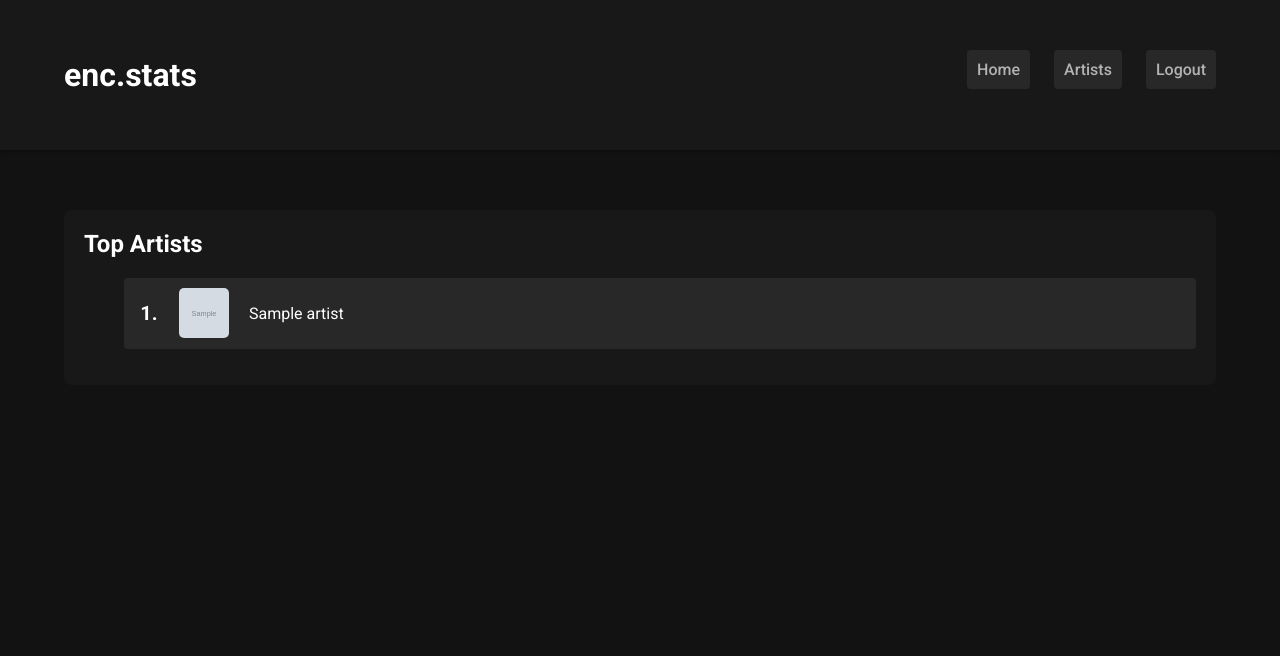
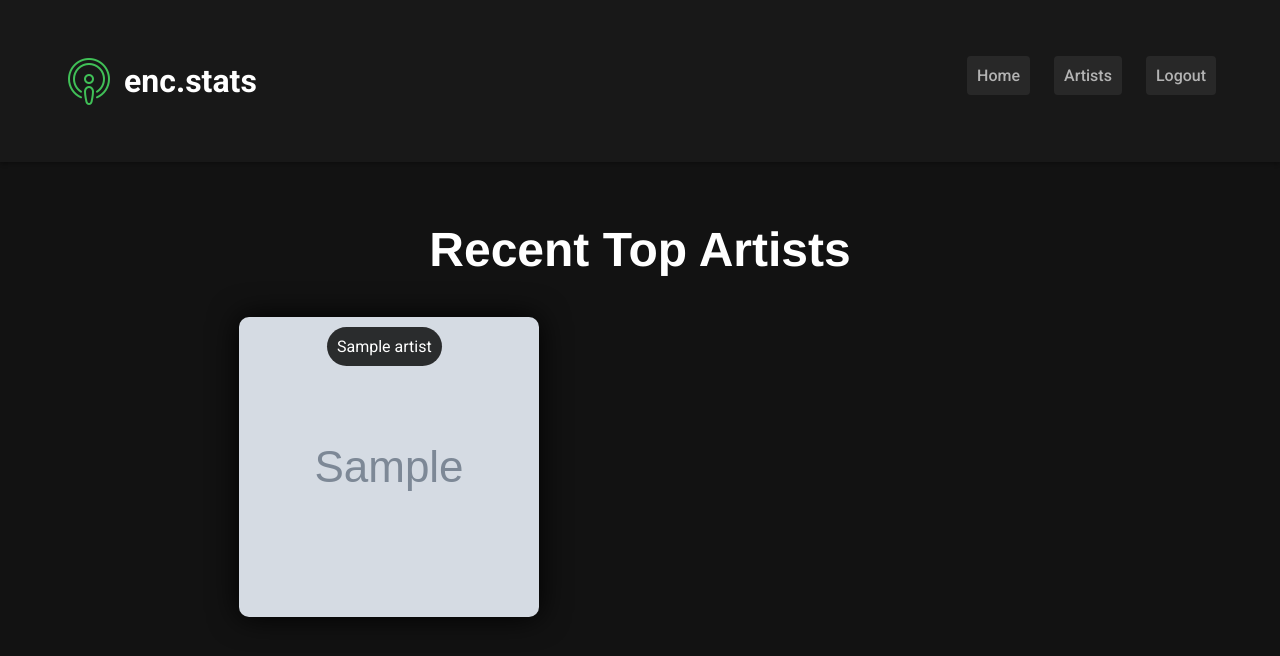
Before and after one commit to ethanziegler1/enc.stats, a Flask app: template templates/artists.html in a window 1280 px wide. Shown: the top 656 px of the page. Run offline with Flask 3, Linux system fonts and the light colour scheme; the template is opened without the code that fills it: most values are stand-ins (such as "Sample title", 1, 10 or a date in 2020); grey boxes marked "Sample" are stand-in pictures; parts of the project's set-up code (start-up, migrations or seed data) failed here and were passed over.

Commit message:
style: improve usability and quality of UI
-make recent top songs into a grid format with better accessability
-change recent artists to a catalog that increases size with hover
-clean styles.css

```diff
--- a/static/styles.css
+++ b/static/styles.css
@@ -3,12 +3,11 @@ html {
   margin: 0;
 }
 body {
-  font-family: Arial, sans-serif;
+  font-family: "Roboto", sans-serif;
   margin: 0;
   padding: 0;
   background-color: #121212;
   color: #ffffff;
-  font-family: "Roboto", sans-serif;
 }
 header {
   background-color: #181818;
@@ -63,8 +62,7 @@ header {
   color: #ffffff;
 }
 
-.nav-list li a.active,
-.nav-list li a:active {
+.nav-list li a.active {
   color: #1db954;
 }
 .welcome-msg {
@@ -73,11 +71,8 @@ header {
 }
 .recent-songs-container {
   display: flex;
-  vertical-align: middle;
+  justify-content: center;
   gap: 20px;
-}
-.select-timeframe {
-  vertical-align: middle;
 }
 .content {
   margin-top: 40px;
@@ -105,24 +100,44 @@ li {
 .song-item {
   display: flex;
   align-items: center;
-  margin-bottom: 10px;
+  margin-bottom: 20px;
+  width: calc(50% - 10px);
+  box-sizing: border-box;
+  justify-content: space-between;
+  padding: 10px;
+  border-radius: 10px;
 }
 
 .song-item span {
   font-size: 20px; /* Increase number size */
   font-weight: bold;
   margin-right: 15px; /* Spacing between number and image */
+  padding-left: 20px;
 }
 
 .song-item img {
   margin-right: 10px;
-  border-radius: 5px; /* Slightly rounded album cover */
+  border-radius: 10px;
+  display: inline-block;
+}
+
+.song-item p {
+  margin-right: auto;
+  margin-left: 10px;
 }
 
 .artist-item {
-  display: flex;
+  box-sizing: border-box;
+  display: inline-block;
   align-items: center;
-  margin-bottom: 10px; /* Adds space between each song entry */
+  justify-content: space-between;
+  margin-left: 0px;
+  border-radius: 10px;
+  padding-inline-start: 0px;
+  height: 300px;
+  width: 300px;
+  background-position: center;
+  box-shadow: #000000 0px 0px 30px;
 }
 
 .artist-item span {
@@ -135,30 +150,16 @@ li {
   margin-right: 10px;
   border-radius: 5px; /* Slightly rounded album cover */
 }
-.artist-item {
-  display: flex;
-  align-items: center;
+
+.artist-item p {
+  width: fit-content;
+  vertical-align: middle;
   text-align: center;
-}
-
-.artist-item img {
-  margin-right: 10px;
-}
-.container span {
-  width: 30px;
-  text-align: center;
-}
-.song-details {
-  padding-left: 10px;
-  display: flex;
-}
-.artist-item {
-  display: flex;
-  align-items: center;
-  text-align: center;
-}
-.artist-item img {
-  margin-right: 10px;
+  background-color: rgb(0, 0, 0, 0.8);
+  bottom: 0px;
+  padding: 10px;
+  margin: auto;
+  border-radius: 20px;
 }
 
 /* Fullscreen Background */
@@ -227,3 +228,91 @@ li {
 .login-container a {
   text-decoration: none;
 }
+.list ul {
+  display: flex;
+  flex-wrap: wrap;
+  gap: 20px;
+}
+.recent-songs-container {
+  display: flex;
+  justify-content: center;
+  gap: 20px;
+}
+.recent-h2 {
+  text-align: center;
+  padding-top: 10px;
+}
+.song-item {
+  margin-bottom: 20px;
+  width: calc(50% - 10px);
+  box-sizing: border-box;
+  display: flex;
+  align-items: center;
+  justify-content: space-between;
+  padding: 10px;
+  border-radius: 10px;
+}
+.song-item p {
+  font-size: 20px;
+}
+.artist-list ul {
+  padding-right: 200px;
+  padding-left: 200px;
+  display: grid;
+  grid-template-columns: repeat(auto-fill, minmax(200px, 1fr));
+  justify-items: center;
+}
+.welcome-msg {
+  font-size: 2rem;
+  font-family: "Franklin Gothic Medium", "Arial Narrow", Arial, sans-serif;
+}
+.recent-h2 {
+  font-size: 3rem;
+  font-family: "Franklin Gothic Medium", "Arial Narrow", Arial, sans-serif;
+}
+.artist-list h2 {
+  font-size: 3rem;
+  font-family: "Franklin Gothic Medium", "Arial Narrow", Arial, sans-serif;
+}
+.artist-list ul {
+  row-gap: 30px;
+}
+.artist-list li {
+  box-sizing: border-box;
+  display: inline-block;
+  align-items: center;
+  justify-content: space-between;
+  border-radius: 10px;
+  padding-inline-start: 0px;
+  height: 300px;
+  width: 300px;
+  background-position: center;
+  box-shadow: #000000 0px 0px 30px;
+  transition: all 0.5s ease-in-out;
+}
+.artist-list li:hover {
+  z-index: 50;
+  transform: scale(1.2);
+}
+.artist-item p {
+  width: fit-content;
+  vertical-align: middle;
+  text-align: center;
+  background-color: rgb(0, 0, 0, 0.8);
+  bottom: 0px;
+  padding: 10px;
+  margin: auto;
+  border-radius: 20px;
+}
+
+.song-item span {
+  padding-left: 20px;
+}
+.song-item p {
+  margin-right: auto;
+  margin-left: 10px;
+}
+.song-item img {
+  border-radius: 10px;
+  display: inline-block;
+}
--- a/templates/artists.html
+++ b/templates/artists.html
@@ -3,18 +3,16 @@
   {%include 'header.html'%}
   <div class="container">
     <div class="content">
-      <div class="list">
-        <h2>Top Artists</h2>
+      <div class="artist-list">
+        <h2 style="text-align: center">Recent Top Artists</h2>
         <ul>
           {% for artist in top_artists %}
-          <li class="artist-item">
-            <span>{{ loop.index }}.</span>
-            <img
-              src="{{ artist.images[0].url }}"
-              alt="{{ artist.name }}"
-              width="50"
-              height="50"
-            />
+          <li
+            class="artist-item"
+            onmouseover="this.style.boxShadow='0 0 10px green';"
+            onmouseout="this.style.boxShadow='none';"
+            style="background-image: url('{{ artist.images[0].url }}');"
+          >
             <p>{{ artist.name }}</p>
           </li>
           {% endfor %}
--- a/templates/header.html
+++ b/templates/header.html
@@ -1,14 +1,34 @@
 <header>
   <div class="container">
     <nav class="navbar">
-      <h1><a class="home-button" href="{{url_for('songs')}}">enc.stats</a></h1>
+      <h1 style="display: flex; align-items: center">
+        <img
+          src="../static/icons/website_icon.png"
+          style="width: 50px; height: 50px; margin-right: 10px"
+        />
+        <a class="home-button" href="{{url_for('songs')}}">enc.stats</a>
+      </h1>
       <ul class="nav-list">
-        <li><a href="{{ url_for('songs') }}" class="songs-button">Home</a></li>
         <li>
-          <a href="{{ url_for('artists') }}" class="artists-button">Artists</a>
+          <a
+            href="{{ url_for('songs') }}"
+            class="songs-button {% if request.path == url_for('songs') %}active{% endif %}"
+            >Home</a
+          >
         </li>
         <li>
-          <a href="{{ url_for('logout') }}" class="logout-button">Logout</a>
+          <a
+            href="{{ url_for('artists') }}"
+            class="artists-button {% if request.path == url_for('artists') %}active{% endif %}"
+            >Artists</a
+          >
+        </li>
+        <li>
+          <a
+            href="{{ url_for('logout') }}"
+            class="logout-button {% if request.path == url_for('logout') %}active{% endif %}"
+            >Logout</a
+          >
         </li>
       </ul>
     </nav>
```
Also changed, not shown: templates/songs.html (+13 -13 lines), static/icons/website_icon.png (added).
